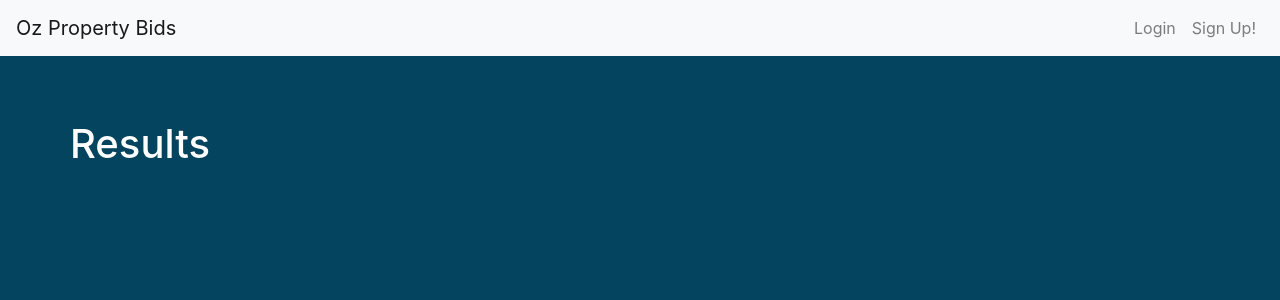
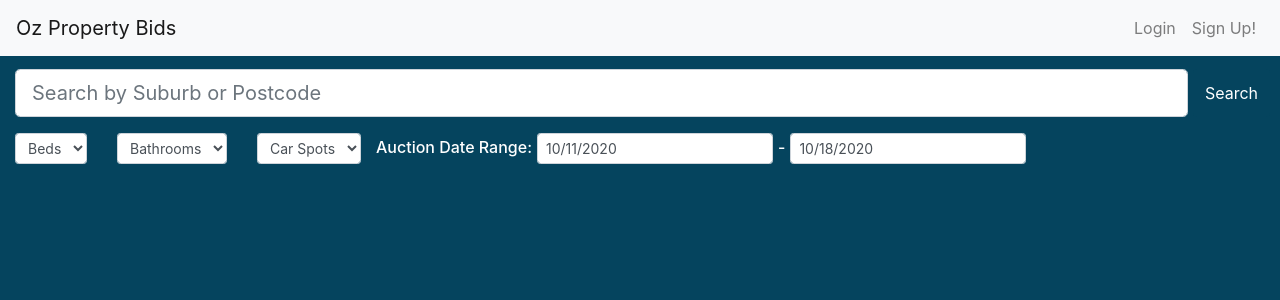
Before and after one commit to n3ih7/Oz-Property-Bids, a React (Create React App) app in the folder front-end/: page /results in a window 1280 px wide. Shown: the top 300 px of the page. Built offline with nearby package versions, Linux system fonts and the light colour scheme.

Commit message:
have added search bar to results page

```diff
--- a/front-end/src/App.js
+++ b/front-end/src/App.js
@@ -19,15 +19,23 @@ class App extends Component{
     super(props);
 
     this.state ={
-      searchResults : []
+      searchResults : [],
+      searchParams: null
     }
 
     this.retrieveSearchResults = this.retrieveSearchResults.bind(this);
+    this.retrieveSearchParams = this.retrieveSearchParams.bind(this);
   }
 
   retrieveSearchResults = (results) => {
     this.setState({
       searchResults : results
+    });
+  }
+
+  retrieveSearchParams = (params) => {
+    this.setState({
+      searchParams : params
     });
   }
 
@@ -37,12 +45,12 @@ class App extends Component{
         <div className="App-background">
           <NavigationBar cookies = {this.props.cookies}/>
           <Switch>
-            <Route exact path ="/"><Home cookies= {this.props.cookies} dataCallback={this.retrieveSearchResults.bind(this)} /></Route>
+            <Route exact path ="/"><Home cookies= {this.props.cookies} dataCallback={this.retrieveSearchResults.bind(this)} paramsCallback={this.retrieveSearchParams.bind(this)} /></Route>
             <Route exact path ="/login" ><Login cookies= {this.props.cookies} /></Route>
             <Route exact path ="/logout" ><LogOut cookies= {this.props.cookies} /></Route>
             <Route exact path="/signup"><SignUp  cookies = {this.props.cookies}/></Route>
             <Route exact path="/account"><Account cookies = {this.props.cookies}/></Route>
-            <Route exact path="/results"><Results cookies = {this.props.cookies} results={this.state.searchResults}/></Route>
+            <Route exact path="/results"><Results cookies = {this.props.cookies} results={this.state.searchResults} firstSearchParams={this.state.searchParams}/></Route>
           </Switch>
       </div>
       </Router>
--- a/front-end/src/pages/Home.css
+++ b/front-end/src/pages/Home.css
@@ -39,3 +39,14 @@
     background-clip: padding-box;
     border: 1px solid #ced4da;
 }
+
+.auction-label-one{
+    padding-right: 5px;
+    padding-top: 5px;
+}
+
+.auction-label-two{
+    padding-right: 5px;
+    padding-left: 5px;
+    padding-top: 5px;
+}
--- a/front-end/src/pages/Home.js
+++ b/front-end/src/pages/Home.js
@@ -12,7 +12,8 @@ class Home extends Component{
     super(props);
 
     this.state = {
-      date :  new Date(),
+      date1 :  new Date(),
+      date2: (new Date()).setTime((new Date()).getTime() + 7 * 86400000),
       results : false,
       autofillResults : null,
     }
@@ -70,7 +71,7 @@ class Home extends Component{
 
         if (response.status === 200){
           this.setState({
-            autofillResults : response.data.slice(0,6)
+            autofillResults : response.data.slice(0,3)
           });
         }
       }).catch((error) =>{
@@ -131,15 +132,16 @@ class Home extends Component{
               <Col md="auto">
                   <Form.Control as="select" placeholder="Beds" size ="sm" ref ={this.numberBeds}>
                     <option value="null">Beds</option>
+                    <option value="Any">Any</option>
                     <option value="1">1</option>
                     <option value="2">2</option>
                     <option value="3+">3+</option>
-                    <option value="3+">Any</option>
                   </Form.Control>
               </Col>
               <Col md="auto">
                   <Form.Control as="select" placeholder="Bathrooms" size ="sm" ref ={this.numberBaths}>
                     <option value="null">Bathrooms</option>
+                    <option value="Any">Any</option>
                     <option value="1">1</option>
                     <option value="2">2</option>
                     <option value="3+">3+</option>
@@ -148,13 +150,23 @@ class Home extends Component{
               <Col md="auto">
                   <Form.Control as="select" placeholder="Garage" size ="sm" ref ={this.numberCarSpots}>
                     <option value="null">Car Spots</option>
+                    <option value="Any">Any</option>
                     <option value="1">1</option>
                     <option value="2">2</option>
                     <option value="3+">3+</option>
                   </Form.Control>
               </Col>
               <Col md="auto">
-                <DatePicker className = "calendar" selected = {this.state.date} onChange={date => this.setState({date : date})}/>
+                <Row>
+                <h6 className="auction-label-one">Auction Date Range:</h6>
+                <DatePicker className = "calendar" selected = {this.state.date1} onChange={date => this.setState({date1 : date})}/>
+                </Row>
+              </Col>
+              <Col md="auto">
+                <Row>
+                <h6 className="auction-label-two">-</h6>
+                <DatePicker className = "calendar" selected = {this.state.date2} onChange={date => this.setState({date2 : date})}/>
+                </Row>
               </Col>
             </Row>
           </Container>
@@ -176,10 +188,17 @@ class Home extends Component{
 
     }})
     .then((response) => {
-        // console.log(response);
+        if (response.status === 200){
 
-        if (response.status === 200){
           this.props.dataCallback(response.data);
+          this.props.paramsCallback({
+            initialLocation: this.location.current.value,
+            initialBeds : (this.numberBeds.current.value != null) ? this.numberBeds.current.value : "Any",
+            initialBaths : (this.numberBaths.current.value != null) ? this.numberBaths.current.value : "Any",
+            initialCarSpots: (this.numberCarSpots.current.value != null) ? this.numberCarSpots.current.value : "Any",
+            initialAuctionStart: this.state.date1,
+            initialAuctionEnd: this.state.date2
+          });
           this.setState({results: true});
         }
     }).catch((error) =>{
--- a/front-end/src/pages/Results.js
+++ b/front-end/src/pages/Results.js
@@ -1,30 +1,197 @@
 import React, {Component} from 'react';
-import {Container, Row} from 'react-bootstrap';
+import {Container, Row, Col, Form, Button} from 'react-bootstrap';
 import ResultCard from '../components/ResultCard';
+import AutoResults from '../components/AutoResults';
+import DatePicker from "react-datepicker";
+const axios = require('axios');
 
 class Results extends Component{
     constructor(props){
         super(props);
 
-        this.state = {results : false}
+        this.state = {
+            results : false,
+            autofillResults : null,
+            date1: (this.props.firstSearchParams != null) ? this.props.firstSearchParams.initialAuctionStart :new Date(),
+            date2: (this.props.firstSearchParams != null) ? this.props.firstSearchParams.initialAuctionEnd :(new Date()).setTime((new Date()).getTime() + 7 * 86400000),
+            searchValue: (this.props.firstSearchParams != null) ? this.props.firstSearchParams.initialLocation : null
+        }
+
+        console.log(this.props);
+
+        this.cookies = this.props.cookies;
+        this.numberBeds = React.createRef();
+        this.numberBaths = React.createRef();
+        this.numberCarSpots = React.createRef();
+        this.location = React.createRef();
 
         this.pageContent = this.pageContent.bind(this);
-        console.log(this.props.results.result);
+        this.searchBar = this.searchBar.bind(this);
+        this.autoFill = this.autoFill.bind(this);
+        this.handleKeyPress = this.handleKeyPress.bind(this);
+        this.handleSubmit = this.handleSubmit.bind(this);
     }
 
     searchBar(){
+        return(
+            <Container fluid style={{marginTop: "1%"}}>
+                <Row>
+                <Col>
+                    <Form.Group>
+                    <Form.Row>
+                        <Col>
+                        <Form.Control size="lg" type="text" placeholder="Search by Suburb or Postcode" ref ={this.location} value = {this.state.searchValue } onChange = {this.autoFill} onKeyDown = {this.handleKeyPress} />
+                        </Col>
+                        <Button column="lg" className="searchButton" lg={2} style={{background : "#05445E", border: "#05445E"}} onClick = {this.handleSubmit}>
+                        Search
+                        </Button>
+                    </Form.Row>
+                    </Form.Group>
+                    <AutoResults suggestions = {this.state.autofillResults} selectCallback ={this.getAutoSelect.bind(this)}/>
+                </Col>
+                </Row>
 
+                <Row className="">
+                <Col md="auto">
+                    <Form.Control as="select" placeholder="Beds" size ="sm" ref ={this.numberBeds}>
+                        <option value="null">Beds</option>
+                        <option value="Any">Any</option>
+                        <option value="1">1</option>
+                        <option value="2">2</option>
+                        <option value="3+">3+</option>
+                    </Form.Control>
+                </Col>
+                <Col md="auto">
+                    <Form.Control as="select" placeholder="Bathrooms" size ="sm" ref ={this.numberBaths}>
+                        <option value="null">Bathrooms</option>
+                        <option value="Any">Any</option>
+                        <option value="1">1</option>
+                        <option value="2">2</option>
+                        <option value="3+">3+</option>
+                    </Form.Control>
+                </Col>
+                <Col md="auto">
+                    <Form.Control as="select" placeholder="Garage" size ="sm" ref ={this.numberCarSpots}>
+                        <option value="null">Car Spots</option>
+                        <option value="Any">Any</option>
+                        <option value="1">1</option>
+                        <option value="2">2</option>
+                        <option value="3+">3+</option>
+                    </Form.Control>
+                </Col>
+                <Col md="auto">
+                    <Row>
+                    <h6 className="auction-label-one" style={{color:"white"}}>Auction Date Range:</h6>
+                    <DatePicker className = "calendar" selected = {this.state.date1} onChange={date => this.setState({date1 : date})}/>
+                    </Row>
+                </Col>
+                <Col md="auto">
+                    <Row>
+                    <h6 className="auction-label-two" style={{color:"white"}}>-</h6>
+                    <DatePicker className = "calendar" selected = {this.state.date2} onChange={date => this.setState({date2 : date})}/>
+                    </Row>
+                </Col>
+                </Row>
+            </Container>
+        )
     }
 
+    handleSubmit(){
+        axios.defaults.baseURL = 'http://api.nono.fi:5000';
+
+        axios.get('/buy', {params:{
+          keyword: this.location.current.value.slice(this.location.current.value.length - 4),
+          // beds : this.numberBeds.current.value,
+          // bathss : this.numberBaths.current.value,
+          // carSpots:
+          // auction-start: yyyy-mm-dd,
+          // auction-end: yyyy-mm-dd
+
+        }})
+        .then((response) => {
+            if (response.status === 200){
+              this.setState({
+                  results : true,
+                  properties : response.data.result
+              })
+            }
+        }).catch((error) =>{
+            console.log(error);
+        });
+      }
+
+    handleKeyPress(event){
+        let key = event.keyCode || event.charCode;
+
+         if (key === 13){
+           this.handleSubmit();
+         }
+         else if(key === 46 || key === 8){
+           this.setState({searchValue: null});
+         }
+       }
+
+       getAutoSelect = (result) => {
+         if(result != null){
+           this.setState({
+             searchValue: result,
+             autofillResults: null
+           })
+         }
+       }
+
+       autoFill(){
+         let userInput = this.location.current.value;
+         axios.defaults.baseURL = 'http://api.jsacreative.com.au/';
+
+         if(userInput.length === 0){
+           this.setState({
+             autofillResults: null
+           });
+           return;
+         }
+
+         if (isNaN(userInput)){
+
+           axios.get('v1/suburbs', {params:{
+             q: userInput,
+           }})
+           .then((response) => {
+             if (response.status === 200){
+               this.setState({
+                 autofillResults : response.data.slice(0,3)
+               });
+             }
+           }).catch((error) =>{
+               console.log(error);
+           });
+         }
+
+         else {
+           axios.get('v1/suburbs', {params:{
+             postcode: userInput,
+           }})
+           .then((response) => {
+
+             if (response.status === 200){
+               this.setState({
+                 autofillResults : response.data.slice(0,6)
+               });
+             }
+           }).catch((error) =>{
+               console.log(error);
+           });
+         }
+       }
 
     pageContent(){
         if(this.state.results){
             return(
                 this.state.properties.map(property =>(
-                    <>
-                    <ResultCard streetAddress={property.streetAddress} postcode={property.postcode} introTitle = {property.introTitle} image={property.image ? property.image.substring(2,property.image.length-1) : ' '}/>
-                    <br/>
-                    </>
+                    <Row>
+                        <ResultCard streetAddress={property.streetAddress} postcode={property.postcode} introTitle = {property.introTitle} image={property.image ? property.image.substring(2,property.image.length-1) : ' '}/>
+                        <br/>
+                    </Row>
                 ))
             );
         }
@@ -41,11 +208,14 @@ class Results extends Component{
 
     render(){
         return(
-            <Container style={{marginTop: "5%"}}>
-                <Row><h1 style={{color:"white"}}>Results</h1></Row>
-                <br/>
-                {this.pageContent()}
-            </Container>
+            <>
+                {this.searchBar()}
+                <Container fluid style={{marginTop: "1%"}}>
+                    <Col>
+                    {this.pageContent()}
+                    </Col>
+                </Container>
+            </>
         );
     }
 }
```
